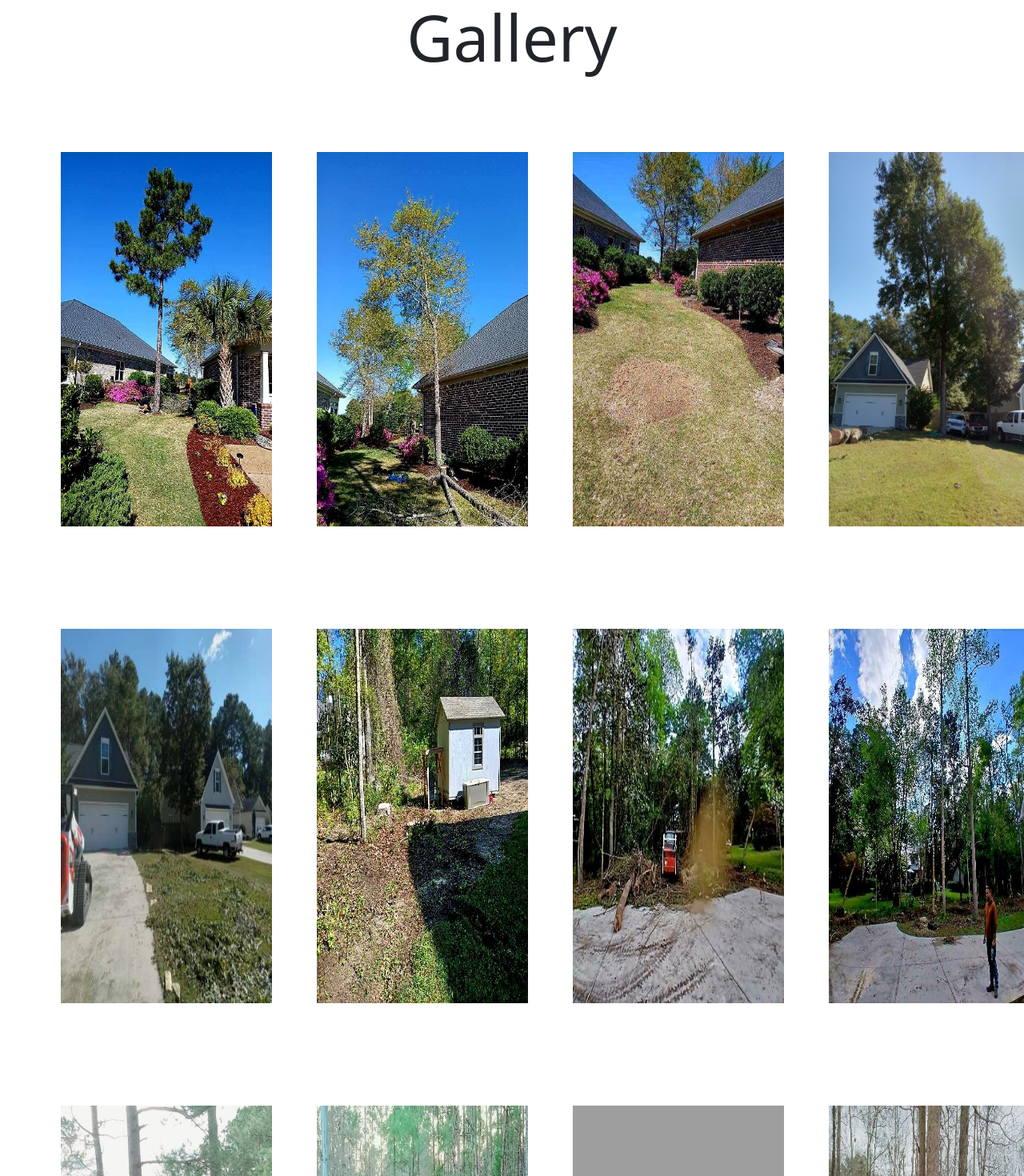
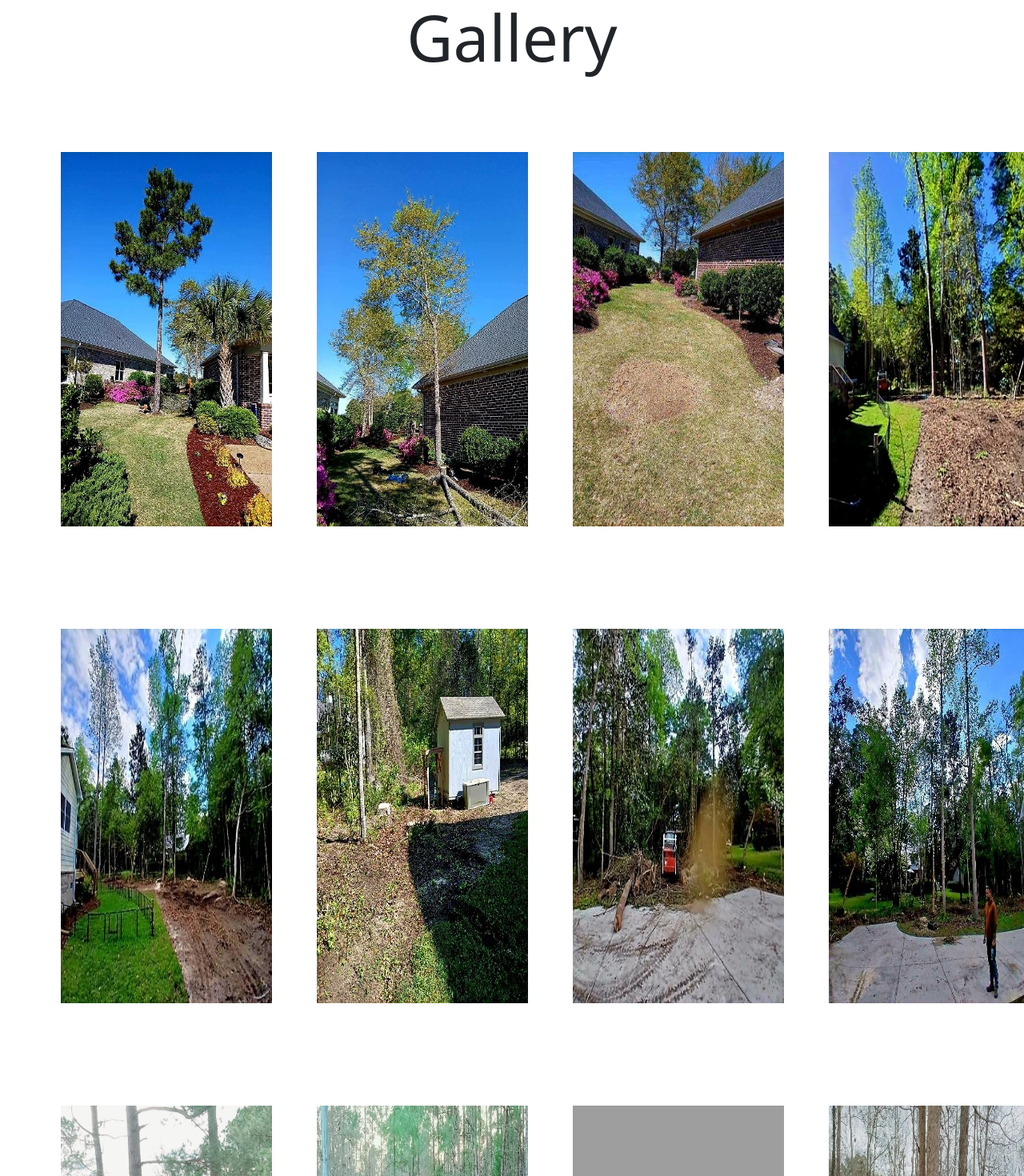
Before and after one commit to tyler-relyter/alphatree, a React (Create React App) app: page / in a window 1280 px wide. Shown: the part 4682-6152 px from the top of the page at 80% size. Built offline with nearby package versions, Linux system fonts and the light colour scheme; grey boxes are pictures that could not be loaded.

Commit message:
took out jpegs

```diff
--- a/src/components/Gallery.js
+++ b/src/components/Gallery.js
@@ -2,8 +2,8 @@ import React from "react";
 import sideyard from "../img/sideyard.jpg";
 import sideyard_b4 from "../img/sideyard_b4.jpg";
 import sideyard_after from "../img/sideyard_after.jpg";
-import side from "../img/side.jpeg";
-import side_after from "../img/side_after.jpeg";
+import backlot from "../img/backlot.jpg";
+import backlot_done from "../img/backlot_done.jpg";
 import blue_building from "../img/blue_building.jpg";
 import beside_driveway from "../img/beside_driveway.jpg";
 import beside_driveway2 from "../img/beside_driveway2.jpg";
@@ -29,12 +29,12 @@ const Gallery = () => {
                         <img src={sideyard_after} className="img-fluid m-5 p-3" style={{ height: '500px', width: '450px'}} alt="Tree Surgeons" />
                     </div>
                     <div className="col">
-                        <img src={side} className="img-fluid m-5 p-3" style={{ height: '500px', width: '450px'}} alt="Tree Surgeons" />
+                        <img src={backlot} className="img-fluid m-5 p-3" style={{ height: '500px', width: '450px'}} alt="Tree Surgeons" />
                     </div>
                 </div>
                 <div className="row">
                     <div className="col">
-                        <img src={side_after} className="img-fluid m-5 p-3" style={{ height: '500px', width: '450px'}} alt="Tree Surgeons" />
+                        <img src={backlot_done} className="img-fluid m-5 p-3" style={{ height: '500px', width: '450px'}} alt="Tree Surgeons" />
                     </div>
                     <div className="col">
                         <img src={blue_building} className="img-fluid m-5 p-3" style={{ height: '500px', width: '450px'}} alt="Tree Surgeons" />
--- a/src/components/Home.js
+++ b/src/components/Home.js
@@ -5,7 +5,7 @@ import treephoto from "../img/treephoto31.jpg";
 import trimmedpine from "../img/trimmed_pine.jpg";
 import nicetree from "../img/nice_trim.jpg";
 import "./css/home.css";
-import bobcat from "../img/bobcat.jpeg";
+import corner from "../img/corner.jpg";
 import climbpine from "../img/climb_pine.jpg";
 import climbtree from "../img/climb_tree.jpg";
 import fatstump from "../img/fatstump.jpg";
@@ -69,7 +69,7 @@ const Home = () => {
                                 <img src={climbtree} class="img-fluid d-block w-100" style={{ maxHeight: '650px', width: '500px'}} alt="..."/>
                                 </div>
                                 <div class="carousel-item">
-                                <img src={bobcat} class="img-fluid d-block w-100" style={{ maxHeight: '650px', width: '500px'}} alt="..."/>
+                                <img src={corner} class="img-fluid d-block w-100" style={{ maxHeight: '650px', width: '500px'}} alt="..."/>
                                 </div>
                                 <div class="carousel-item">
                                 <img src={climbpine} class="img-fluid d-block w-100" style={{ maxHeight: '650px', width: '500px'}} alt="..."/>
```
